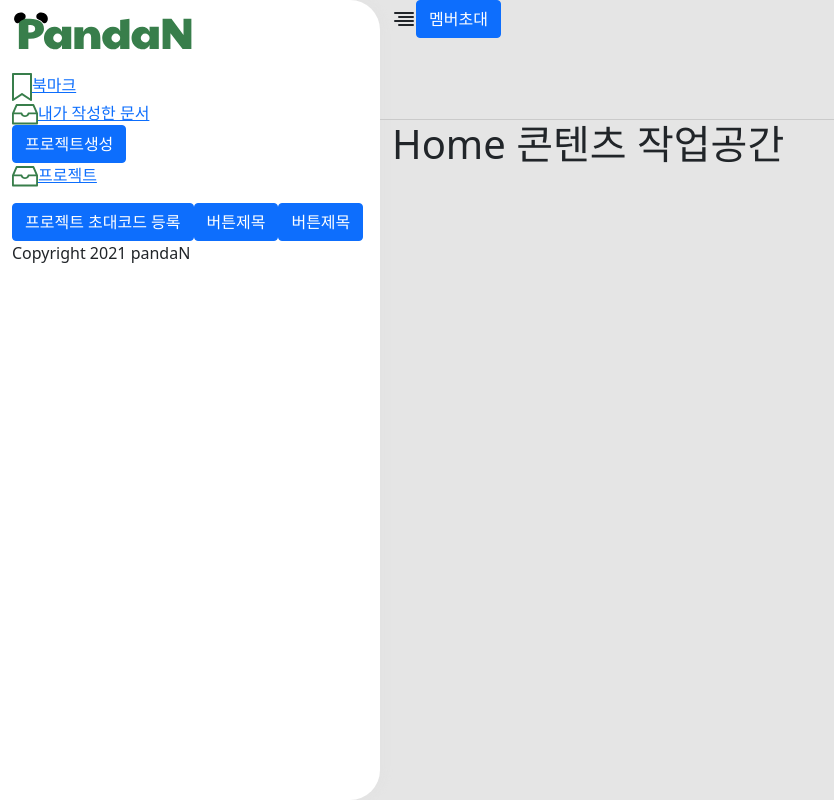
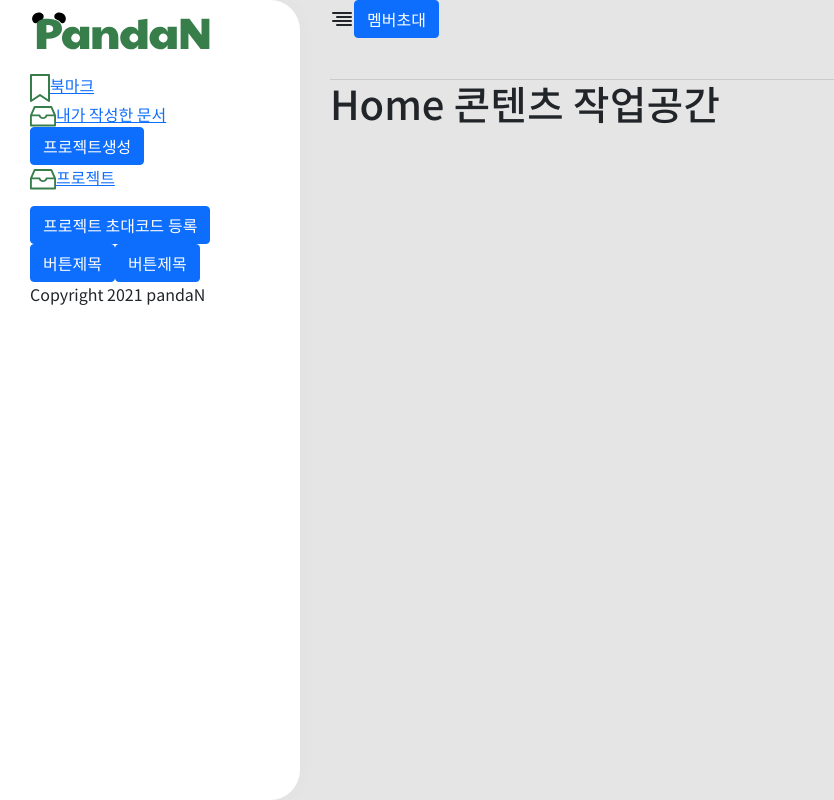
Before and after one commit to leechoiswim1/Team-PandaN-Front, a React (Create React App) app: page / in a window 1280 px wide. Shown: the whole page, without its empty margins (0-834 px from the left). Built offline with nearby package versions, Linux system fonts and the light colour scheme.

Commit message:
[ADD] [레이아웃] 기본 레이아웃 css 수정 #3

```diff
--- a/src/styles/scss/_bootstrap-custom.scss
+++ b/src/styles/scss/_bootstrap-custom.scss
@@ -32,6 +32,7 @@ $theme-colors: (
 //   }
 // }
 
+
 // Spacing rules
 
 $spacer: 1rem;
@@ -60,9 +61,24 @@ $sizes: (
   auto: auto,
 );
 
+
+// Grid columns
+//
+// Set the number of columns and specify the width of the gutters.
+
+$grid-columns:                rem(15);
+$grid-gutter-width:           rem(30);
+
+$gutters: $spacers;
+
+// Container padding
+
+$container-padding-x: rem(30);
+
+
 //== Typography
 
-$font-family-base: "Noto Sans Korean", "Roboto", Arial, Dotum, sans-serif;
+$font-family-base: "Noto Sans Korean", "Roboto", Arial, Dotum, sans-serif !important;
 
 //$font-size-sm:                rem(15);
 //$font-size-lg:                rem(16);
--- a/src/styles/scss/_layout.scss
+++ b/src/styles/scss/_layout.scss
@@ -13,6 +13,11 @@ body {
   line-height: 1.5;
 }
 
+// == layout
+$sidebar-width: rem(300);
+$header-height: rem(80);
+$container-padding-x: rem(30);
+
 #root,
 .col-wrap,
 .col-left,
@@ -21,9 +26,10 @@ body {
   height: 100%;
 }
 
-// == layout
-$sidebar-width: rem(380);
-$header-height: rem(120);
+.container-fluid {
+  padding-right: $container-padding-x !important;
+  padding-left: $container-padding-x !important;
+}
 
 .col-wrap {
   background-color: #E5E5E5;
@@ -52,16 +58,22 @@ $header-height: rem(120);
 .header {
   // border-bottom: 1px solid #CACACA;
   .container-fluid {
+    position: relative;
     height: $header-height;
-    border-bottom: 1px solid #CACACA;
+    // border-bottom: 1px solid #CACACA;
 
-    // &:after {
-    //   content: '';
-    //   display: block;
-    //   width: 100%;
-    //   height: 1px;
-    //   background-color: #CACACA;
-    // }
+    &:after {
+      position: absolute;
+      right: 0;
+      bottom: 0;
+      left: 0;
+      content: '';
+      display: block;
+      height: 1px;
+      background-color: #CACACA;
+      margin-right: rem(30);
+      margin-left: rem(30);
+    }
   }
 }
 .footer {
```
